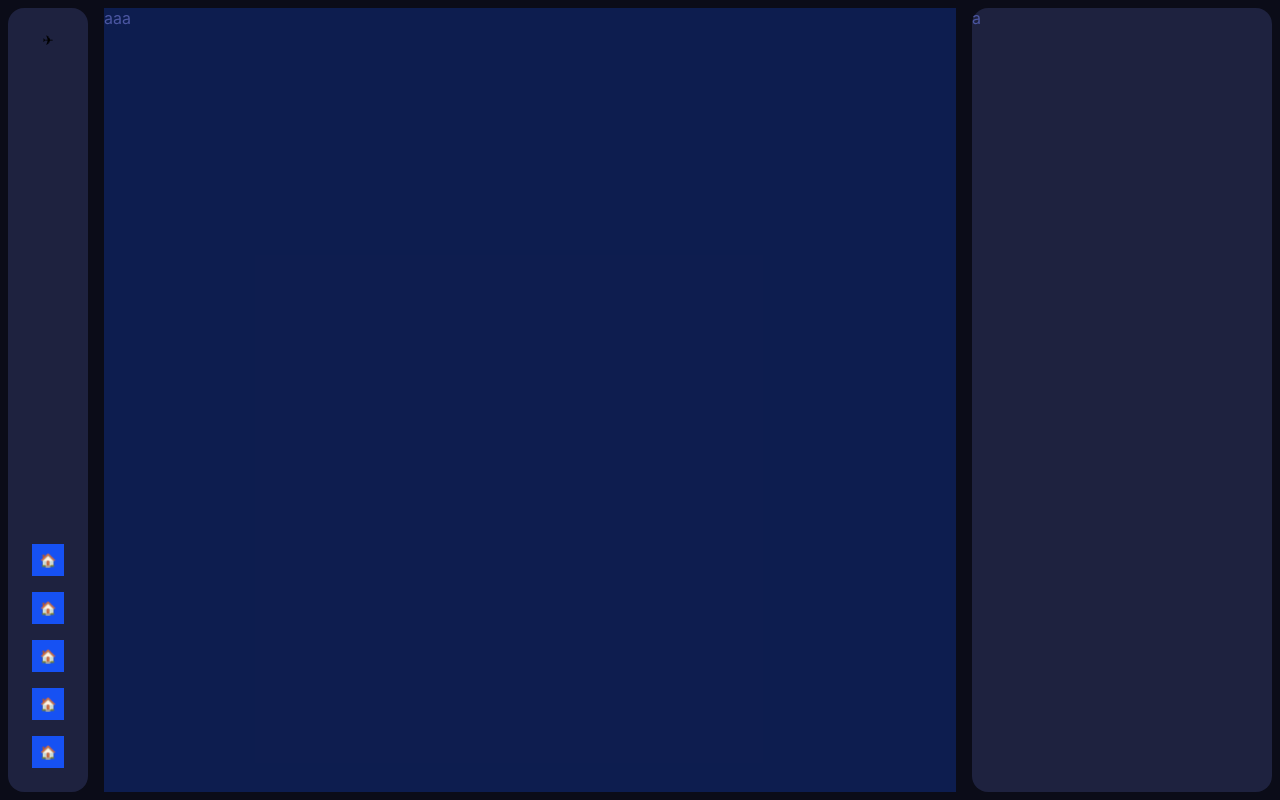
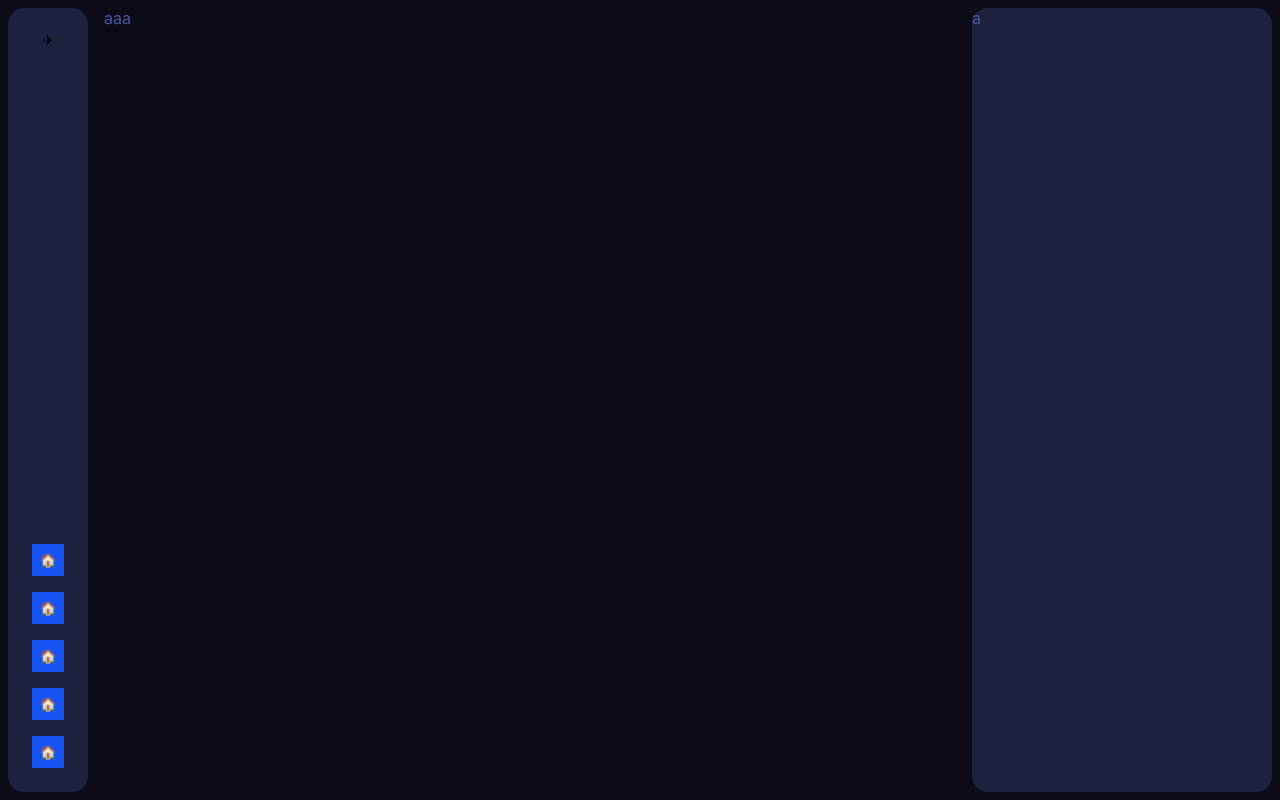
Before and after one commit to ItsMeLeonardo/travel-booking, a Next.js app: page / in a window 1280 px wide. Built offline with nearby package versions, Linux system fonts and the light colour scheme.

Commit message:
fix global state

```diff
--- a/styles/globals.css
+++ b/styles/globals.css
@@ -75,6 +75,7 @@
   --dark: #0f1220;
   --light: #f2f2f2;
   --text: #4b56a1;
+  --text-light: #485593;
   --light-25: rgba(242, 242, 242, 0.25);
   --bg: #0b0c18;
   --primary: #1651f3;
@@ -165,10 +166,31 @@ a {
 .mainContent {
   width: 100%;
   height: 100%;
-  max-width: 900px;
+  max-width: calc(900px + 0.25rem);
   margin: 0 auto;
+  overflow: auto;
+  padding-right: 0.25rem;
+}
+
+.mainContent::-webkit-scrollbar {
+  width: 0.5rem;
+  height: 0.5rem;
+}
+
+.mainContent::-webkit-scrollbar-track {
+  background: transparent;
+}
+
+.mainContent::-webkit-scrollbar-thumb {
+  background: var(--grey);
+  -webkit-transition: 0.5s ease-in-out;
+  transition: 0.5s ease-in-out;
+  border-radius: 10px;
+  border: 0.125rem solid var(--bg);
+}
+
+.mainContent::-webkit-scrollbar-thumb:hover {
   background: var(--primary-light);
-  overflow: auto;
 }
 
 /* @media (prefers-color-scheme: dark) {
```
